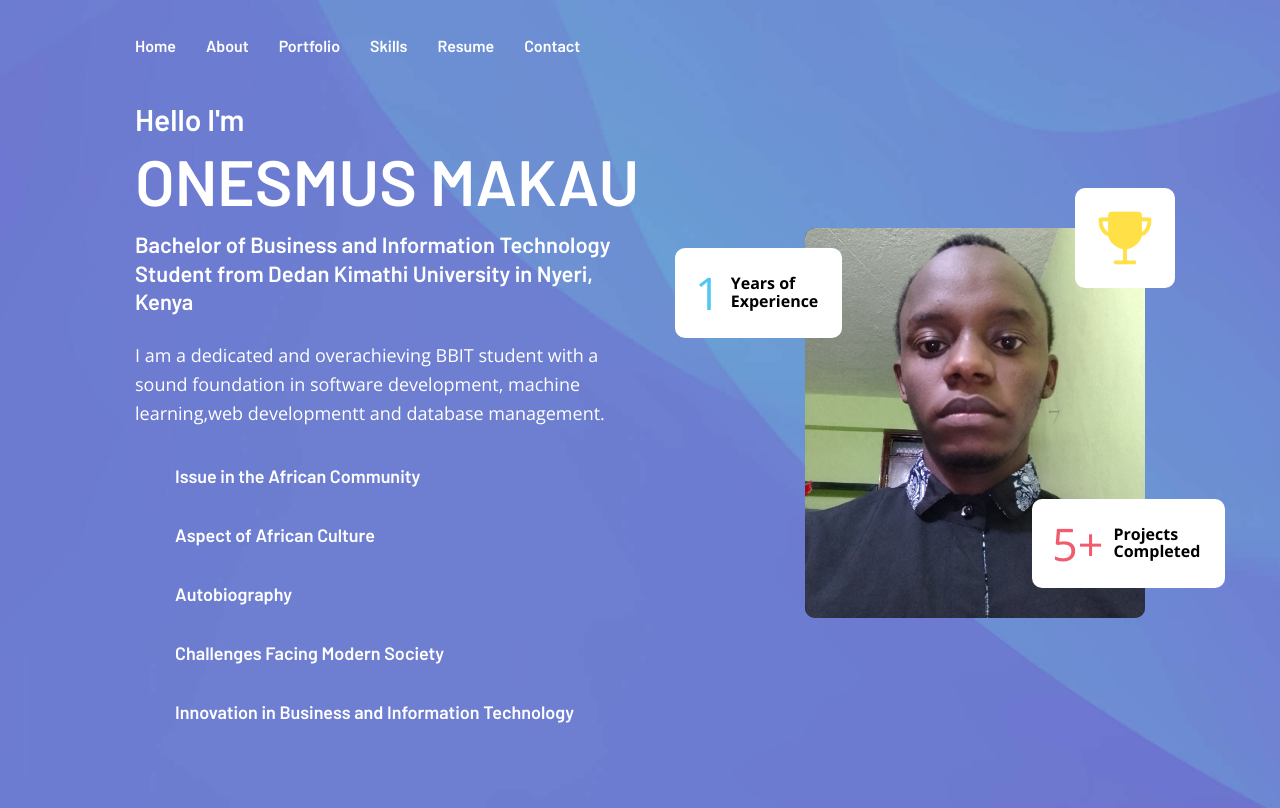
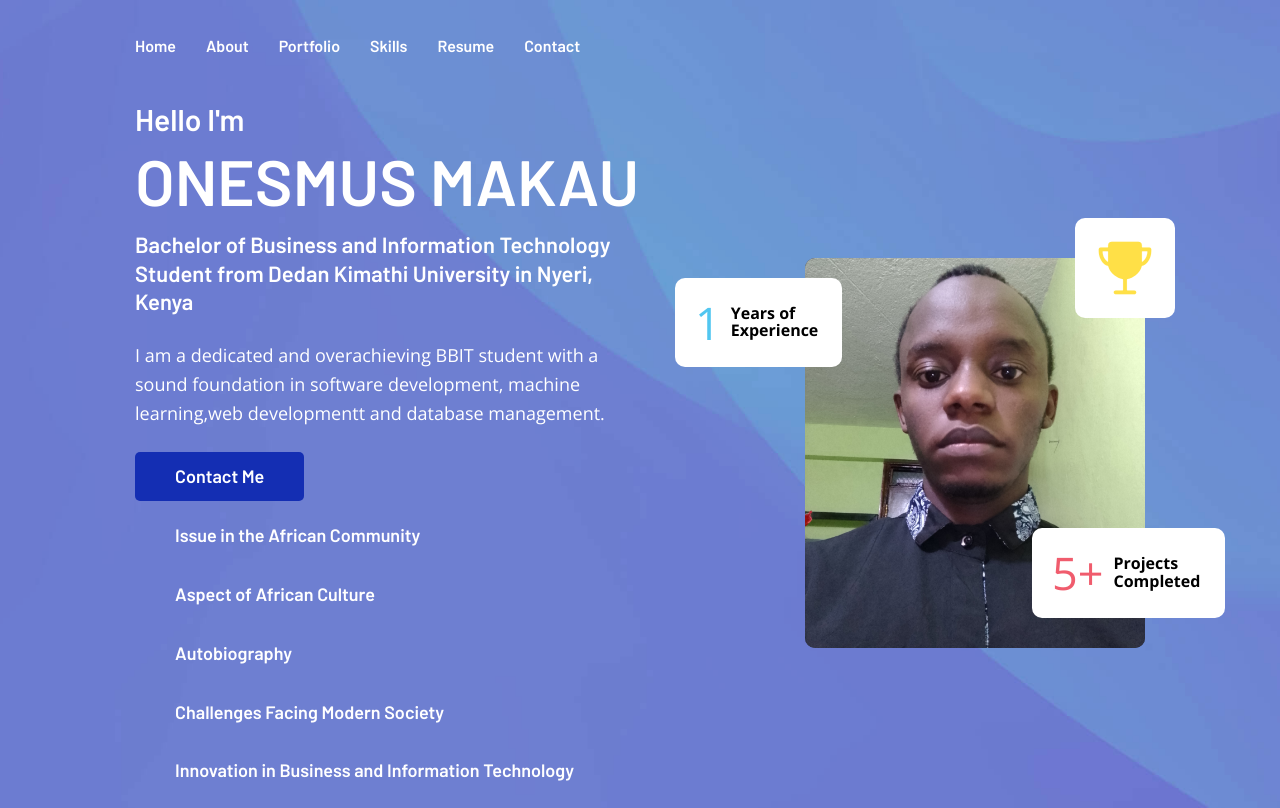
Before and after one commit to Makau03/Capstone, a plain HTML site: page index.html in a window 1280 px wide. Shown: the top 808 px of the page. Drawn offline with nearby package versions, Linux system fonts and the light colour scheme; files whose address does not match are found by name.

Commit message:
Update index.html

```diff
--- a/index.html
+++ b/index.html
@@ -96,7 +96,7 @@
             </p>
 
             <div class="btn-group">
-
+               <a href="#contact" class="btn btn-primary blue">Contact Me</a>
               <ul class="btn-list">
                 <li><a href="https://docs.google.com/document/d/1ljkaQkyaqI7Zmf2_m1Lp0N9jfNTkld-D/edit?usp=drive_link" class="btn">Issue in the African Community</a></li>
                 <li><a href="https://drive.google.com/drive/folders/10ppqIxgtrPkHe6u_917ZwtLC8aZIeOqp?usp=drive_link" class="btn">Aspect of African Culture</a></li>
```
